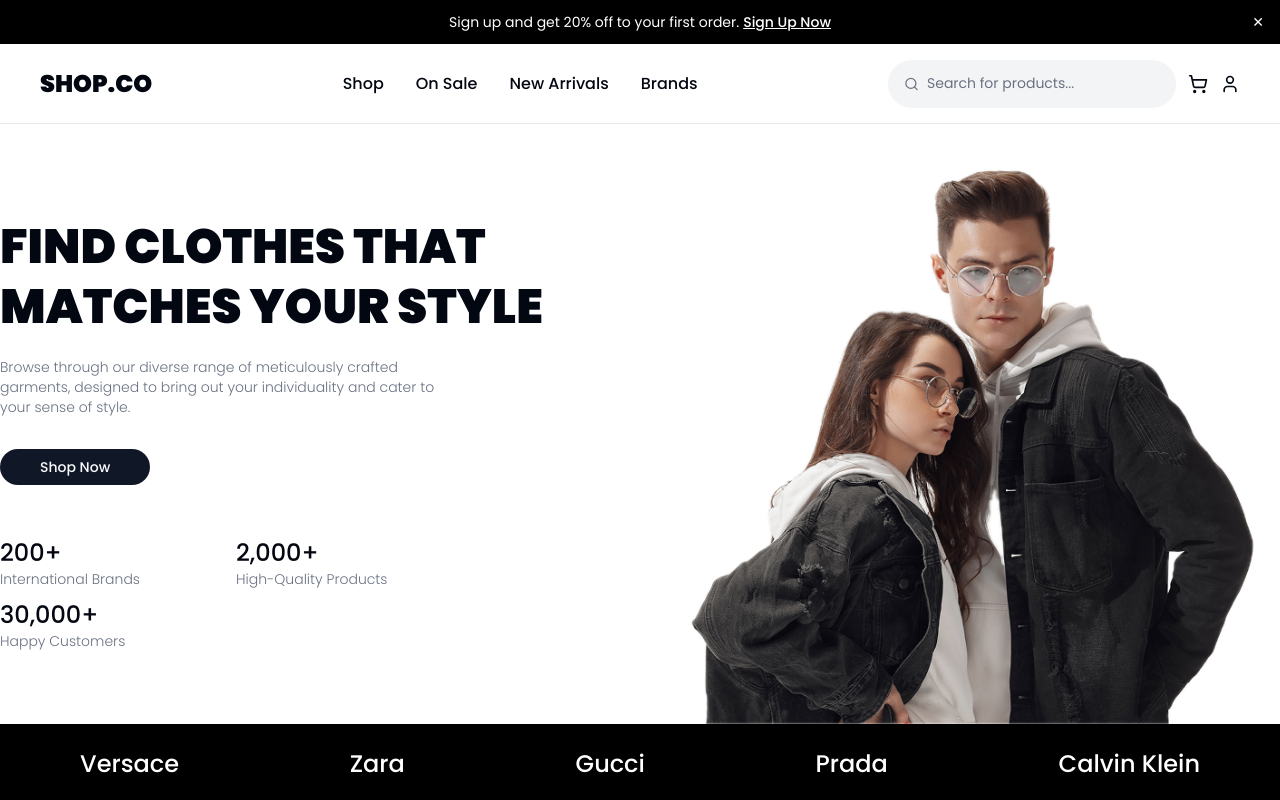
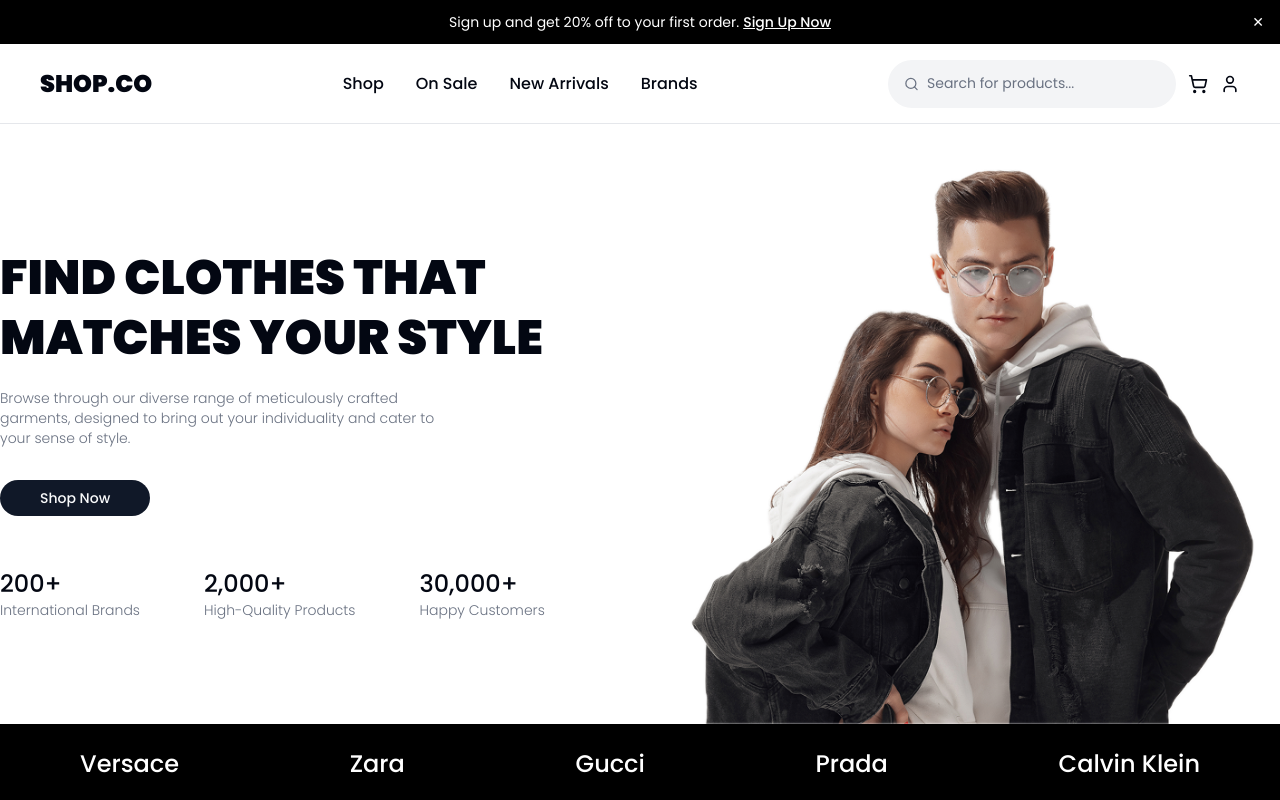
Before and after one commit to aditya04tripathi/ecommerce, a Next.js app: page / in a window 1280 px wide. Shown: the top 800 px of the page. Built offline with nearby package versions, Linux system fonts and the light colour scheme.

Commit message:
Remove unnecessary margin from stats items in HeroSection for improved layout consistency

```diff
--- a/components/HeroSection.tsx
+++ b/components/HeroSection.tsx
@@ -37,7 +37,7 @@ const HeroSection = () => {
 					{STATS.map((item) => (
 						<div
 							key={item.label}
-							className="flex flex-col justify-center items-center mr-8 mb-2 md:mb-0 md:items-start"
+							className="flex flex-col justify-center items-center mb-2 md:mb-0 md:items-start"
 						>
 							<span className="font-medium text-lg md:text-2xl">
 								{item.value}
```
